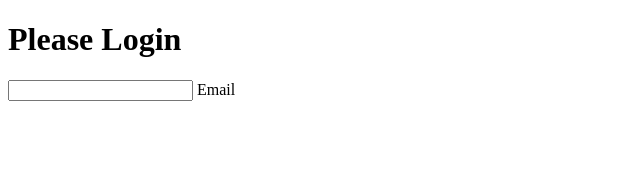
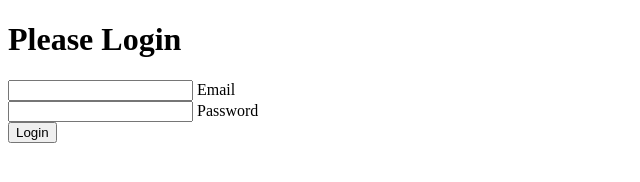
Before and after one commit to HanningtoneM/Login-Form, a plain HTML site: page index.html in a window 1280 px wide. Shown: the whole page, without its empty margins (0-640 px from the left). Drawn offline with Linux system fonts and the light colour scheme.

Commit message:
Add button

```diff
--- a/index.html
+++ b/index.html
@@ -14,6 +14,13 @@
                 <input type="text" required>
                 <label>Email</label>
             </div>
+            <div class="form-control">
+                <input type="password" required>
+                <label>Password</label>
+            </div>
+
+            <button class="btn">Login</button>
+
         </form>
     </div>
     <script src="index.js"></script>
```
